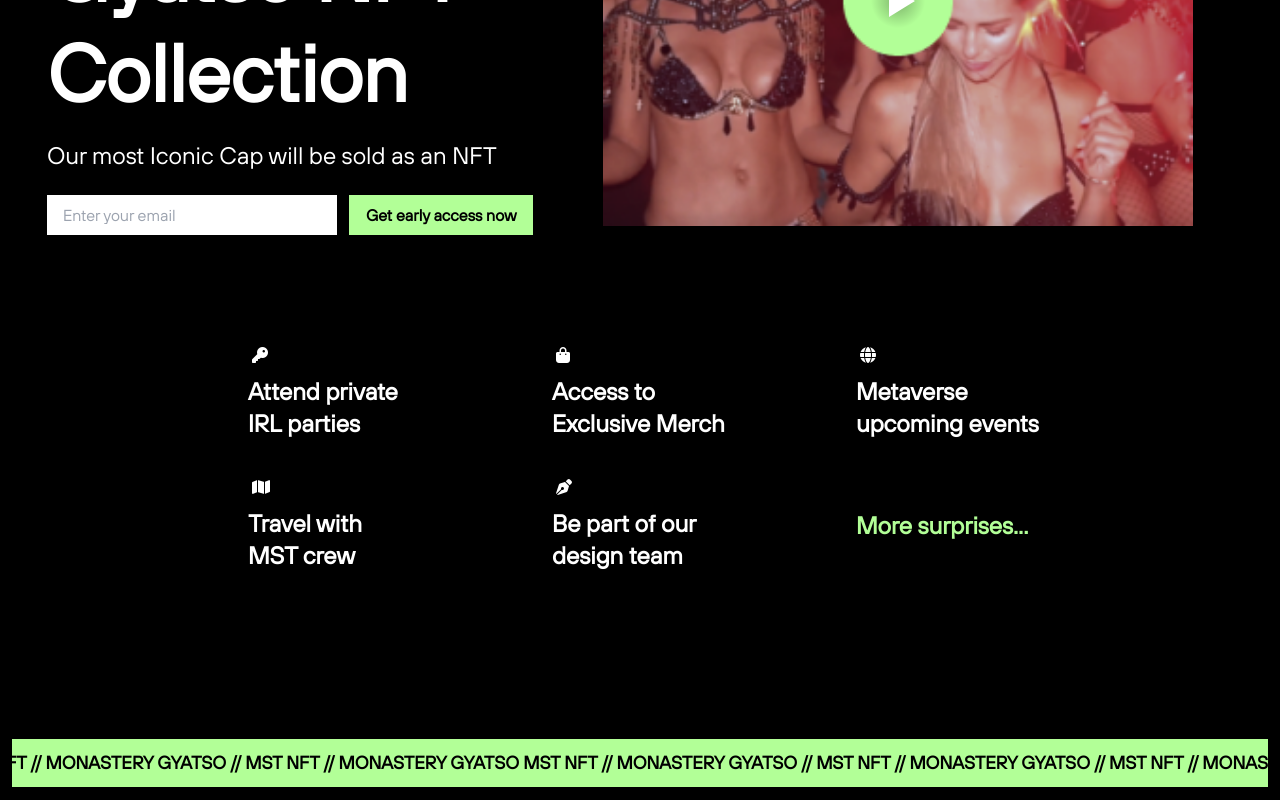
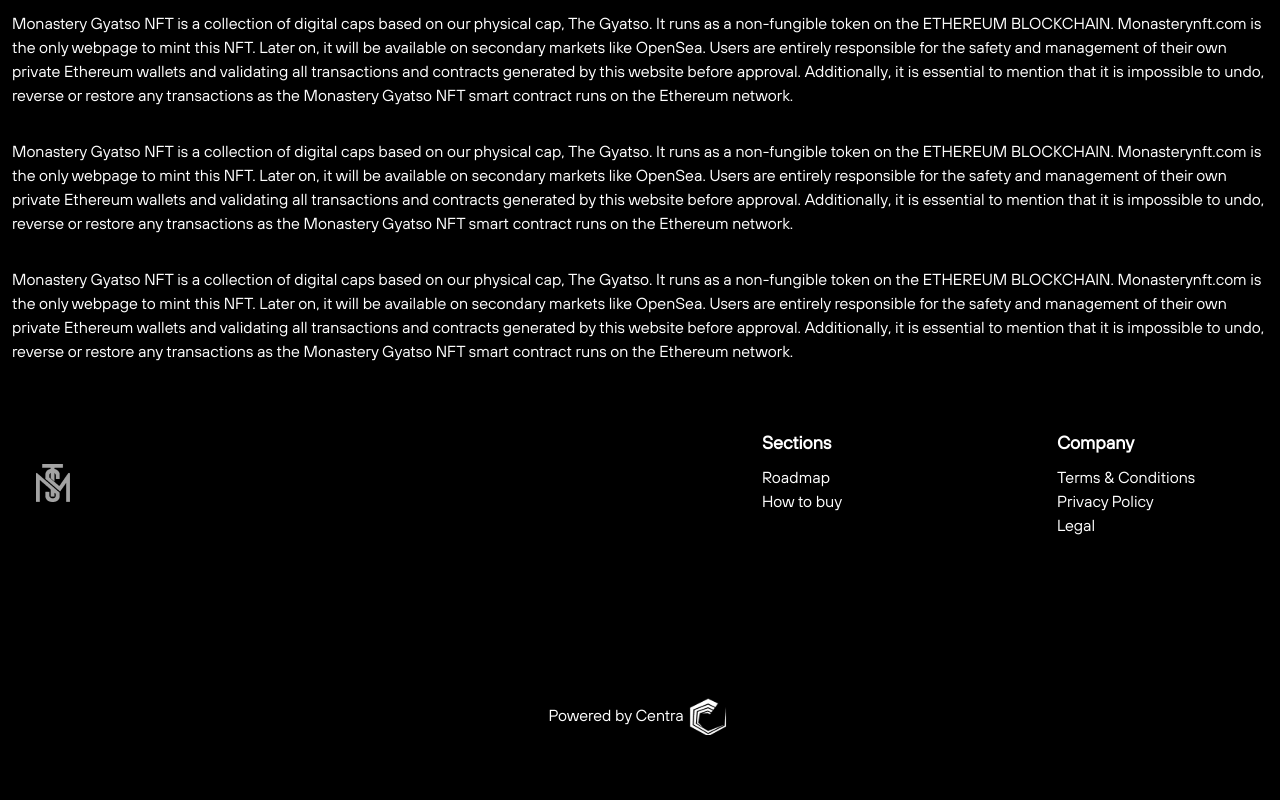
Before and after one commit to 0xiroh/monastery, a React (Create React App) app: page /terms in a window 1280 px wide. Shown: the part 360-1160 px from the top of the page. Built offline with nearby package versions, Linux system fonts and the light colour scheme.

Commit message:
Sum changes to the footer and burger menu

```diff
--- a/package.json
+++ b/package.json
@@ -8,9 +8,11 @@
     "@testing-library/react": "^12.1.3",
     "@testing-library/user-event": "^13.5.0",
     "react": "^17.0.2",
+    "react-burger-menu": "^3.0.6",
     "react-dom": "^17.0.2",
     "react-player": "^2.9.0",
     "react-responsive-carousel": "^3.2.23",
+    "react-router-dom": "^6.2.2",
     "react-scripts": "5.0.0",
     "web-vitals": "^2.1.4"
   },
--- a/src/App.js
+++ b/src/App.js
@@ -15,10 +15,14 @@
 import MetaverseKey from './components/MetaverseKey';
 import RoadmapDesktop from './components/RoadmapDesktop';
 import RoadmapMobile from './components/RoadmapMobile';
+import Sidebar from './components/Sidebar';
 
 function App() {
   return (
     <div className="App">
+      <Sidebar pageWrapId={"page-wrap"} outerContainerId={"App"}/>
+      <div id='page-wrap'>
+
         <Navbar />
         <HeroDesktop />
         <HeroText />
@@ -34,6 +38,7 @@
         <RoadmapDesktop />
         <Footer />
       </div>
+    </div>
   );
 }
 
--- a/src/components/Footer.js
+++ b/src/components/Footer.js
@@ -1,35 +1,27 @@
+import { Link } from "react-router-dom"
+
 function Footer() {
   return (
-          <footer className="my-10 flex-col">
-              <section className=" grid grid-cols-2 h-40 justify-around items-center">
-                  <img src="./images/logoFooter.png" className="col-span-2 my-10 ml-6"/>
-                  <ul>
-                      <li className="text-white">Sections</li>
-                      <li className="text-white"><a href="#Roadmap">Roadmap</a></li>
-                      <li className="text-white">How to buy</li>
+          <footer className="my-10 flex-col justify-center">
+              <section className="grid grid-cols-2 gap-x-10 sm:grid-cols-4 h-40 items-center">
+                  <Link to='/' className="my-10 ml-10 sm:ml-6 col-span-2"><img src="./images/logoFooter.png" className=" "/></Link>
+                  <ul className="text-left mx-auto">
+                      <li className="text-white text-lg mb-2 font-bold">Sections</li>
+                      <li className="text-white hover:underline cursor-pointer"><a href="#Roadmap">Roadmap</a></li>
+                      <li className="text-white hover:underline  cursor-pointer">How to buy</li>
+                      <li className="text-white hover:underline  cursor-pointer invisible">How to buy</li>
                   </ul>
-                  <ul>
-                      <li className="text-white">Company</li>
-                      <li className="text-white"><a href="#Roadmap">{`Terms & Conditions`}</a></li>
-                      <li className="text-white">How to buy</li>
+                  <ul className="text-left mx-auto">
+                      <li className="text-white text-lg mb-2 font-bold">Company</li>
+                      <li className="text-white hover:underline cursor-pointer"><Link to="/terms">{`Terms & Conditions`}</Link></li>
+                      <li className="text-white hover:underline cursor-pointer"><a href="https://monasteryclothing.com/pages/declaracion-de-privacidad">Privacy Policy</a></li>
+                      <li className="text-white hover:underline cursor-pointer">Legal</li>
                   </ul>
-                  <div className="flex-col">
-                      <h3 className="ml-1">Follow us</h3>
-                      <div className="flex">
-                          <img src="./images/logo-insta.png" className="h-9 mr-2"/>
-                          <img src="./images/logo-twitter.png" className="h-8"/>
-                      </div>
+              </section>
+              <section>
 
-                  </div>
-                  <div className="">
-                  </div>
-                  <div className="flex-col">
-                      <h6 className="block text-left">Legal</h6>
-                      <a href="https://www.decentraland.org/terms-and-conditions" className="block text-left my-1 text-xs underline">Terms and<span className="block">Conditions</span></a>
-                      <a href="https://www.decentraland.org/privacy-policy" className="block text-xs text-left underline">Privacy policy</a>
-                  </div>
               </section>
-              <section className="bg-black flex my-20 justify-center h-20 items-center">
+              <section className="bg-black flex my-28 justify-center h-20 items-center">
                   <h1 className="text-white">Powered by Centra</h1>
                   <img src="./images/centra.svg" alt="Centra Logo" className="h-10"/>
               </section>
--- a/src/components/Navbar.js
+++ b/src/components/Navbar.js
@@ -1,4 +1,6 @@
 import { useEffect, useRef, useState } from "react"
+import { Link } from "react-router-dom";
+import Sidebar from "./Sidebar";
 
 
 
@@ -68,7 +70,7 @@
   var snd = new Audio("https://mstry.s3.amazonaws.com/mstrTrimmed.mp3");
   const togglePlay = sound => sound.pause ? (sound.play() && console.log(sound.paused)) : (sound.pause() && console.log(sound.paused));
   return (
-    <nav class="flex max-w-[95vw] justify-end align-center items-center mt-4 sm:justify-around sm:mx-auto sm:mb-10">
+    <nav class="flex max-w-[95vw] justify-center align-center items-center mt-4 sm:justify-around sm:mx-auto sm:mb-10">
         <div className="items-center justify-center hidden sm:flex sm:ml-[-3%]">
             <ul className="flex items-center justify-center">
                 <li className="mx-4 cursor-pointer" onClick={() => togglePlay(snd)}>
@@ -90,7 +92,7 @@
             </ul>
         </div>
         <div className=''>
-            <img className='w-44' src='/images/logoHeader.svg' alt='Monastery Logo'></img>
+            <Link to='/'><img className='w-44' src='/images/logoHeader.svg' alt='Monastery Logo'></img></Link>
         </div>
         <div className="items-center justify-center hidden sm:flex">
             <ul className="flex items-center justify-center ">
@@ -103,7 +105,6 @@
                 </li>
             </ul>
         </div>
-        <img className='w-6 ml-[15%] md:hidden' src='/images/burgerMenu.svg' alt='burger menu'></img>
     </nav>
   )
 }
--- /dev/null
+++ b/src/components/ScrollToTop.js
@@ -0,0 +1,14 @@
+// ScrollToTop.jsx
+import { useEffect } from "react";
+import { useLocation } from "react-router";
+
+const ScrollToTop = (props) => {
+  const location = useLocation();
+  useEffect(() => {
+    window.scrollTo(0, 0);
+  }, [location]);
+
+  return <>{props.children}</>
+};
+
+export default ScrollToTop;
--- /dev/null
+++ b/src/components/Sidebar.css
@@ -0,0 +1,91 @@
+
+/* Position and sizing of burger button */
+.bm-burger-button {
+    position: absolute;
+    width: 36px;
+    height: 30px;
+    right: 12px;
+    top: 36px;
+  }
+
+  /* Color/shape of burger icon bars */
+  .bm-burger-bars {
+    background: white;
+    z-index: 1000;
+    display: none;
+  }
+
+  /* Color/shape of burger icon bars on hover*/
+  .bm-burger-bars-hover {
+    background: gray;
+  }
+
+  /* Position and sizing of clickable cross button */
+  .bm-cross-button {
+    height: 24px;
+    width: 24px;
+  }
+
+  /* Color/shape of close button cross */
+  .bm-cross {
+    background: #bdc3c7;
+  }
+
+  /*
+  Sidebar wrapper styles
+  Note: Beware of modifying this element as it can break the animations - you should not need to touch it in most cases
+  */
+  .bm-menu-wrap {
+    position: fixed;
+    height: 100%;
+  }
+
+  /* General sidebar styles */
+  .bm-menu {
+    z-index: 1000;
+    background: white;
+    padding: 2.5em 1.5em 0;
+    font-size: 1.15em;
+  }
+
+  /* Morph shape necessary with bubble or elastic */
+  .bm-morph-shape {
+    fill: #373a47;
+  }
+
+  /* Wrapper for item list */
+  .bm-item-list {
+    color: #b8b7ad;
+    padding: 0.8em;
+  }
+
+  /* Individual item */
+  .bm-item {
+    display: inline-block;
+  }
+
+  /* Styling of overlay */
+  .bm-overlay {
+    background: rgba(0, 0, 0, 0.3);
+  }
+
+  /* Individual item */
+.bm-item {
+    display: inline-block;
+
+    color: #d1d1d1;
+    margin-bottom: 10px;
+    text-align: left;
+    text-decoration: none;
+    transition: color 0.2s;
+  }
+
+  .bm-item:hover {
+    color: #ffffff;
+  }
+
+  @media screen and (max-width: 900px){
+    .bm-burger-bars {
+        display: block;
+      }
+}
--- /dev/null
+++ b/src/components/Sidebar.js
@@ -0,0 +1,20 @@
+import React from 'react';
+import { slide as Menu } from 'react-burger-menu';
+import './Sidebar.css'
+
+export default props => {
+  return (
+    <Menu {...props}>
+
+            <ul className="flex-col items-center justify-center">
+                <li className="mx-4">
+                  <a href="https://opensea.io/MONASTERY_GYATSO" className='border-solid flex items-center justify-center font-bold w-40 h-12 bg-[#2f2f2f] text-white'>
+                    <img src="/images/Group 2268.svg" className="mx-3 my-8"></img>OpenSea</a>
+                </li>
+                <li className="mx-4 my-8">
+                  <button className='border-solid bg-[#B2FF97] text-black w-40 h-12 border-2 border-[#B2FF97]'>Connect Wallet</button>
+                </li>
+            </ul>
+    </Menu>
+  );
+};
--- a/src/index.js
+++ b/src/index.js
@@ -2,10 +2,21 @@
 import ReactDOM from 'react-dom';
 import './index.css';
 import App from './App';
+import { BrowserRouter, Route, Routes } from 'react-router-dom';
+import Terms from './views/Terms';
+import ScrollToTop from './components/ScrollToTop';
 
 ReactDOM.render(
   <React.StrictMode>
-    <App />
+    <BrowserRouter>
+      <ScrollToTop>
+        <Routes>
+          <Route path='/' element={<App />} />
+          <Route path='/terms' element={<Terms />} />
+        </Routes>
+      </ScrollToTop>
+
+    </BrowserRouter>
   </React.StrictMode>,
   document.getElementById('root')
 );
--- /dev/null
+++ b/src/views/Terms.js
@@ -0,0 +1,22 @@
+import React from 'react'
+import Footer from '../components/Footer'
+import Navbar from '../components/Navbar'
+
+function Terms() {
+  return (
+    <div className="Terms text-white">
+      <Navbar />
+      <h1 className='text-6xl font-bold'>TERMS {'&'} CONDITIONS</h1>
+      <h4>Posted March 23/22</h4>
+
+      <p className='my-8 block'>Monastery Gyatso NFT is a collection of digital caps based on our physical cap, The Gyatso. It runs as a non-fungible token on the ETHEREUM BLOCKCHAIN. Monasterynft.com is the only webpage to mint this NFT. Later on, it will be available on secondary markets like OpenSea. Users are entirely responsible for the safety and management of their own private Ethereum wallets and validating all transactions and contracts generated by this website before approval. Additionally, it is essential to mention that it is impossible to undo, reverse or restore any transactions as the Monastery Gyatso NFT smart contract runs on the Ethereum network. </p>
+      <p className='my-8 block'>Monastery Gyatso NFT is a collection of digital caps based on our physical cap, The Gyatso. It runs as a non-fungible token on the ETHEREUM BLOCKCHAIN. Monasterynft.com is the only webpage to mint this NFT. Later on, it will be available on secondary markets like OpenSea. Users are entirely responsible for the safety and management of their own private Ethereum wallets and validating all transactions and contracts generated by this website before approval. Additionally, it is essential to mention that it is impossible to undo, reverse or restore any transactions as the Monastery Gyatso NFT smart contract runs on the Ethereum network. </p>
+      <p className='my-8 block'>Monastery Gyatso NFT is a collection of digital caps based on our physical cap, The Gyatso. It runs as a non-fungible token on the ETHEREUM BLOCKCHAIN. Monasterynft.com is the only webpage to mint this NFT. Later on, it will be available on secondary markets like OpenSea. Users are entirely responsible for the safety and management of their own private Ethereum wallets and validating all transactions and contracts generated by this website before approval. Additionally, it is essential to mention that it is impossible to undo, reverse or restore any transactions as the Monastery Gyatso NFT smart contract runs on the Ethereum network. </p>
+      <p className='my-8 block'>Monastery Gyatso NFT is a collection of digital caps based on our physical cap, The Gyatso. It runs as a non-fungible token on the ETHEREUM BLOCKCHAIN. Monasterynft.com is the only webpage to mint this NFT. Later on, it will be available on secondary markets like OpenSea. Users are entirely responsible for the safety and management of their own private Ethereum wallets and validating all transactions and contracts generated by this website before approval. Additionally, it is essential to mention that it is impossible to undo, reverse or restore any transactions as the Monastery Gyatso NFT smart contract runs on the Ethereum network. </p>
+
+      <Footer />
+    </div>
+  )
+}
+
+export default Terms
```
Also changed, not shown: 1 other file (tests, documents, lock files or other folders). Lines whose indentation alone changed are shown as unchanged.
